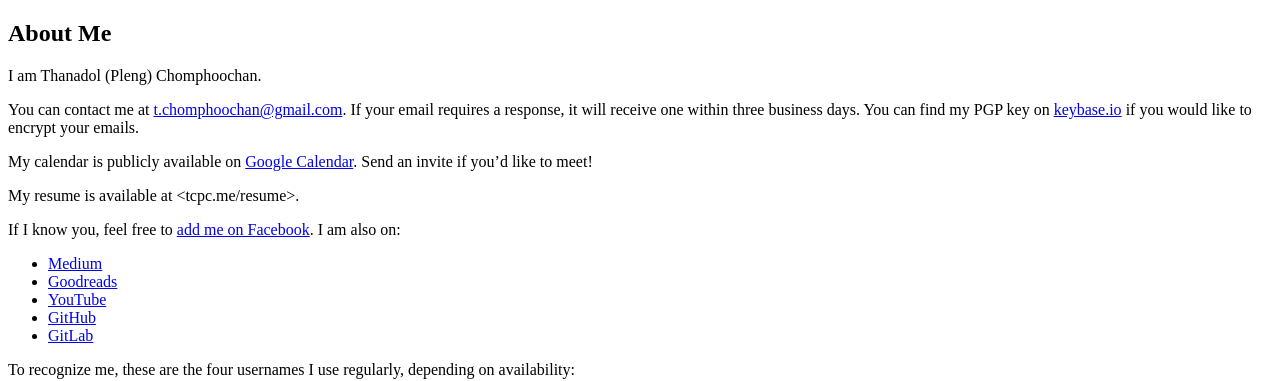
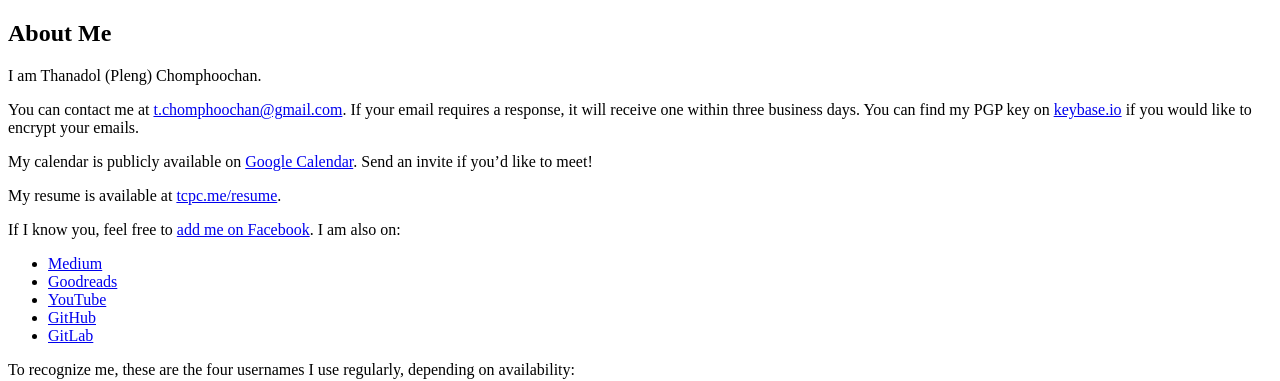
Before and after one commit to tchomphoochan/tchomphoochan.github.io, a Jekyll site: the page built from about.md, in a window 1280 px wide. Shown: the part 424-805 px from the top of the page. Built offline with Jekyll 4.4.1, drawn with Linux system fonts in a browser that asks for light colours; some web fonts are replaced; part of the change alters nothing that is shown.

```diff
--- a/about.md
+++ b/about.md
@@ -9,7 +9,7 @@ You can contact me at <t.chomphoochan@gmail.com>. If your email requires a respo
 
 My calendar is publicly available on [Google Calendar][calendar]. Send an invite if you'd like to meet!
 
-My resume is available at <tcpc.me/resume>.
+My resume is available at [tcpc.me/resume][resume].
 
 If I know you, feel free to [add me on Facebook][facebook]. I am also on:
 - [Medium][medium]
@@ -35,3 +35,5 @@ To recognize me, these are the four usernames I use regularly, depending on avai
 
 [github]: https://github.com/tchomphoochan
 [gitlab]: https://gitlab.com/tchomphoochan
+
+[resume]: https://tcpc.me/resume
```
